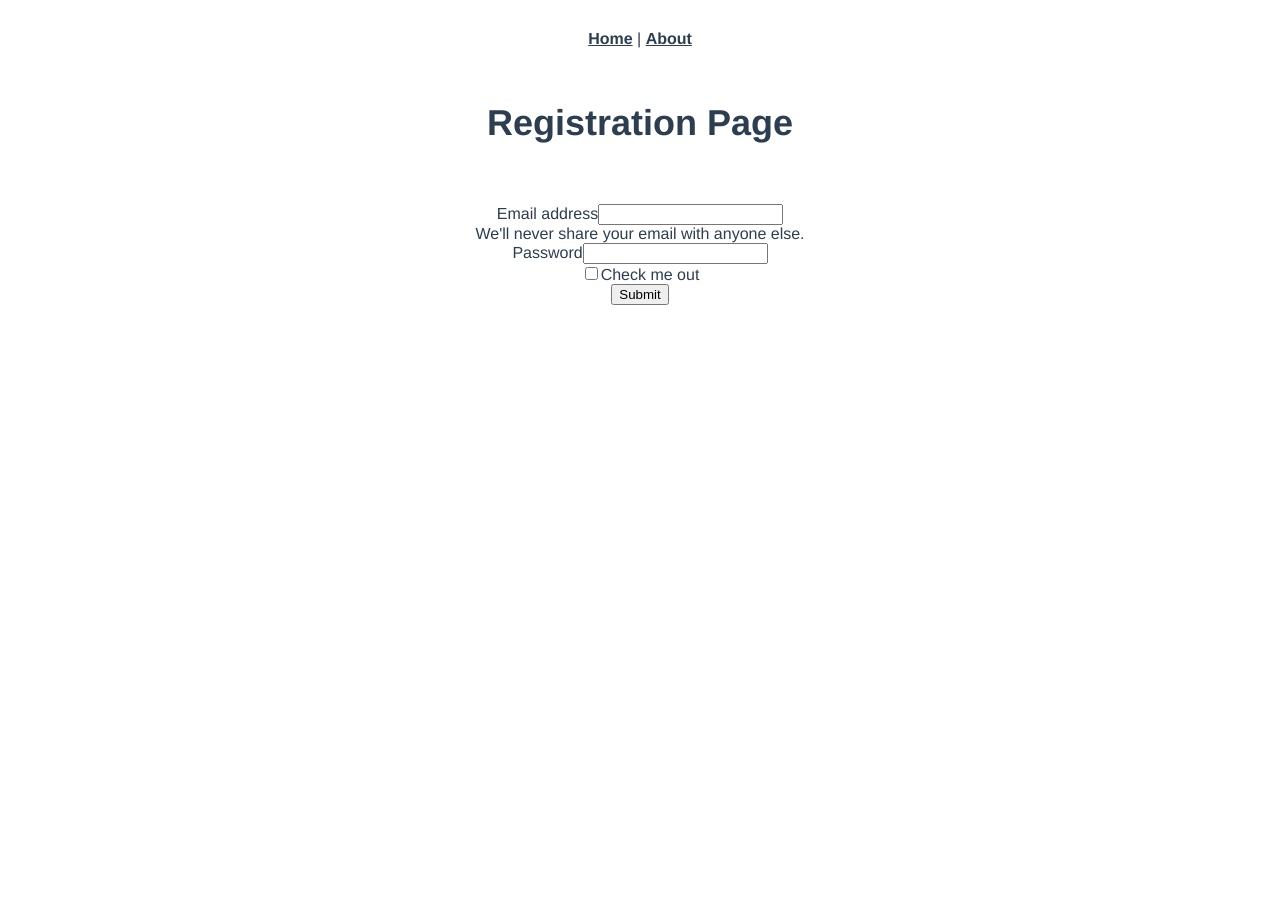
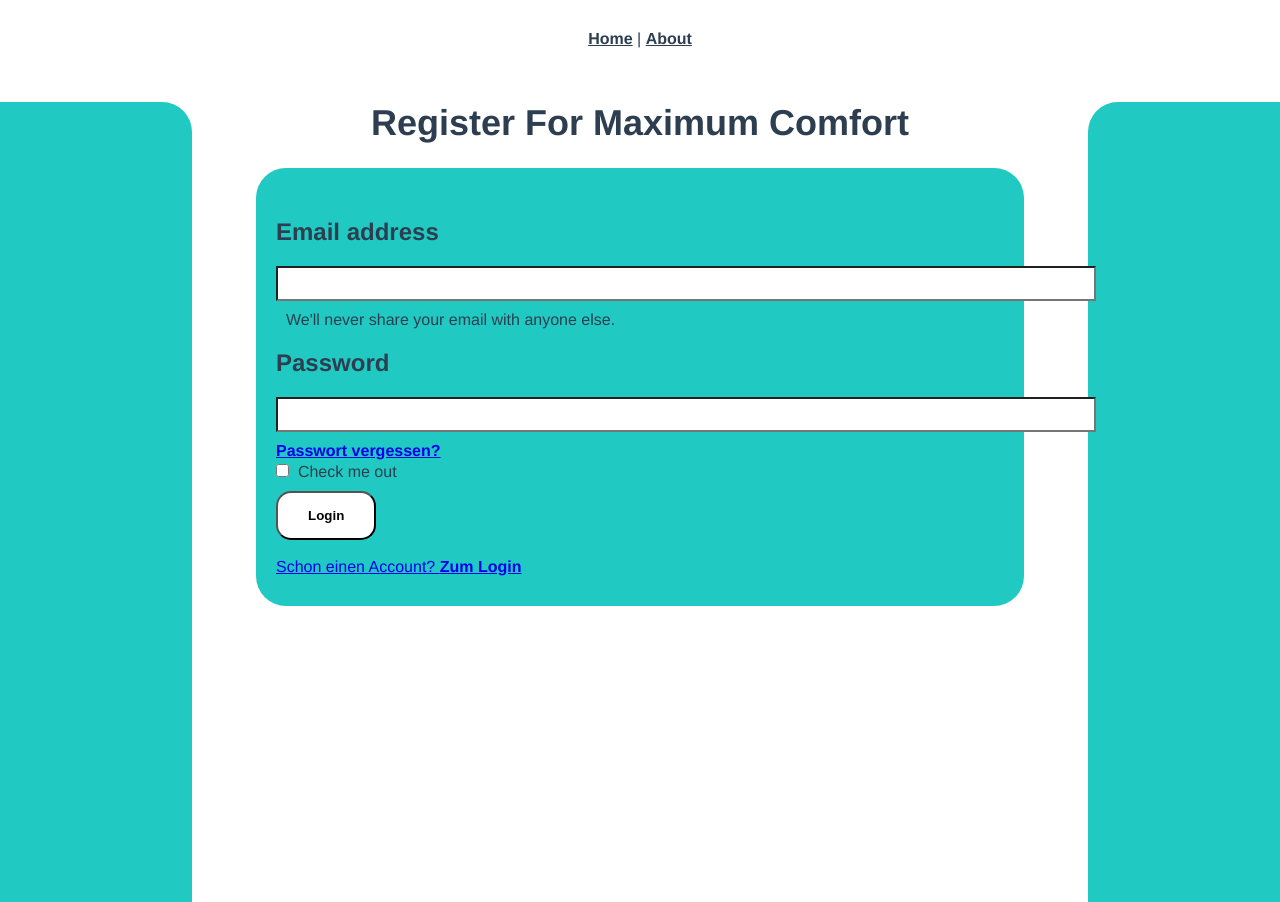
Before and after one commit to Aegid1/Webtech_Project_Frontend, a Vue app: page /registration in a window 1280 px wide. Before the commit the page ends 800 px from the top, so only its background shows below. Built offline with nearby package versions, Linux system fonts and the light colour scheme.

Commit message:
Login-Form Design + Button-Funktionalität + Links

```diff
--- a/src/views/LoginView.vue
+++ b/src/views/LoginView.vue
@@ -11,16 +11,23 @@
               <input type="email" class="InputFields" id="exampleInputEmail1" required aria-describedby="emailHelp">
               <div id="emailHelp" class="form-text">We'll never share your email with anyone else.</div>
             </div>
-              <div class="loginForm">
+            <div class="loginForm">
               <label for="exampleInputPassword1" class="Form-titles"><b><h2>Password</h2></b></label>
               <input type="password" class="InputFields" id="exampleInputPassword1" required>
             </div>
-            <div class="form-check">
-              <label class="form-check-label" for="exampleCheck1">Check me out</label>
+            <div class="ForgotPassword">
+              <a href="http://localhost:3000/login"><b>Passwort vergessen?</b></a>
+              <br>
+            </div>
+            <div class=Checkbox>
               <input type="checkbox" class="form-check-input" id="exampleCheck1">
+              <label class="form-check-label" for="exampleCheck1">&nbsp; Check me out</label></div>
+            <div class = LoginButtonDiv>
+              <button type="submit" class="LoginButton" @click="navigateToHomeView()"><b>Login</b></button>
+              <br>
+              <br>
+              <a href="http://localhost:3000/registration">Noch keinen Account? <b>Registrieren</b></a>
             </div>
-          <br>
-          <button type="submit" class="LoginButton"><b>Login</b></button>
           </div>
         </form>
       </div>
@@ -31,7 +38,13 @@
 
 <script>
 export default {
-  name: 'LoginView'
+  name: 'LoginView',
+
+  methods: {
+    navigateToHomeView () {
+      this.$router.push('/')
+    }
+  }
 }
 </script>
 
@@ -64,7 +77,7 @@ export default {
 
 .WrapperLoginForm {
   background-color: #20c9c1;
-  padding-top: 45px;
+  padding-top: 30px;
   border-radius: 30px 30px 30px 30px;
 }
 
@@ -74,9 +87,12 @@ export default {
   text-align: left;
 }
 
+.form-check-input{
+  background-color: #2c3e50;
+}
+
 .Form-titles{
-  background-color: #42b983;
- }
+}
 
 .loginForm{
   text-align: left;
@@ -84,15 +100,15 @@ export default {
 }
 
 .form-check-input{
-  margin: 5px;
+  margin: auto;
 }
 .LoginButton{
   background-color: White;
   max-width: 350px;
+  margin-top: 10px;
   padding: 15px;
-  padding-left: 25px;
-  padding-right: 25px;
-  margin: 0px;
+  padding-left: 30px;
+  padding-right: 30px;
   border-radius: 15px 15px 15px 15px;
 }
 
@@ -100,21 +116,25 @@ export default {
   padding: 1vh;
 }
 
-label{
-  width: 200px;
+.InputFields{
+  width: 100vh;
+  background-color: white;
   display: inline-block;
 }
 
-.InputFields{
-  width: 100vh;
+.ForgotPassword{
+  padding-top: 10px;
+  text-align: left;
+  padding-left: 20px;
 }
-
-.form-check{
+.Checkbox{
   text-align: left;
-  padding-left: 3vh;
+  padding-top: 3px;
+  padding-left: 20px;
 }
-
-.loginForm form-check{
-  text-align: right;
+.LoginButtonDiv{
+  text-align: left;
+  padding-left: 20px;
+  padding-bottom: 30px;
 }
 </style>
--- a/src/views/RegistrationView.vue
+++ b/src/views/RegistrationView.vue
@@ -1,28 +1,37 @@
 <template>
   <div class="container">
-    <h1>Registration Page</h1>
-    <br />
-    <br/>
-    <div class="row">
+    <div class="DivWrapper">
       <div class="firstDiv"></div>
-      <div class="col-md-6">
+      <div class="secondDiv">
         <form>
+          <h1>Register For Maximum Comfort</h1>
+          <div class ="WrapperLoginForm">
             <div class="loginForm">
-            <label for="exampleInputEmail1" class="Form-titles">Email address</label>
-            <input type="email" class="InputFields" id="exampleInputEmail1" aria-describedby="emailHelp">
+              <label for="exampleInputEmail1" class="Form-titles"><b><h2>Email address</h2></b></label>
+              <input type="email" class="InputFields" id="exampleInputEmail1" required aria-describedby="emailHelp">
               <div id="emailHelp" class="form-text">We'll never share your email with anyone else.</div>
             </div>
             <div class="loginForm">
-            <label for="exampleInputPassword1" class="Form-titles">Password</label>
-            <input type="password" class="InputFields" id="exampleInputPassword1">
+              <label for="exampleInputPassword1" class="Form-titles"><b><h2>Password</h2></b></label>
+              <input type="password" class="InputFields" id="exampleInputPassword1" required>
             </div>
-          <div class="loginForm form-check">
+            <div class="ForgotPassword">
+              <a href="http://localhost:3000/login"><b>Passwort vergessen?</b></a>
+              <br>
+            </div>
+            <div class=Checkbox>
               <input type="checkbox" class="form-check-input" id="exampleCheck1">
-            <label class="form-check-label" for="exampleCheck1">Check me out</label>
+              <label class="form-check-label" for="exampleCheck1">&nbsp; Check me out</label></div>
+            <div class = LoginButtonDiv>
+              <button type="submit" class="LoginButton"><b>Login</b></button>
+              <br>
+              <br>
+              <a href="http://localhost:3000/login">Schon einen Account? <b>Zum Login</b></a>
             </div>
-          <button type="submit" class="btn btn-primary">Submit</button>
-        </form></div>
-      <div class="firstDiv"></div>
+          </div>
+        </form>
+      </div>
+      <div class="thirdDiv"></div>
     </div>
   </div>
 </template>
@@ -35,4 +44,91 @@ export default {
 
 <style scoped>
 
+.firstDiv {
+  height: 100vh;
+  width: 15%;
+  z-index: 0;
+  border-radius: 0px 30px 0px 0px;
+  background-color: #20c9c1;
+  float: left;
+}
+
+.secondDiv{
+  width: 60%;
+  height: 0px;
+  z-index: 0;
+  margin: 0 auto;
+}
+
+.thirdDiv{
+  width: 15%;
+  height: 100vh;
+  z-index: 0;
+  border-radius: 30px 0px 0px 0px;
+  background-color: #20c9c1;
+  float: right;
+}
+
+.WrapperLoginForm {
+  background-color: #20c9c1;
+  padding-top: 30px;
+  border-radius: 30px 30px 30px 30px;
+}
+
+.form-text{
+  margin: 10px;
+  text-align: left;
+  text-align: left;
+}
+
+.form-check-input{
+  background-color: #2c3e50;
+}
+
+.Form-titles{
+}
+
+.loginForm{
+  text-align: left;
+  padding-left: 20px;
+}
+
+.form-check-input{
+  margin: auto;
+}
+.LoginButton{
+  background-color: White;
+  max-width: 350px;
+  margin-top: 10px;
+  padding: 15px;
+  padding-left: 30px;
+  padding-right: 30px;
+  border-radius: 15px 15px 15px 15px;
+}
+
+.InputFields{
+  padding: 1vh;
+}
+
+.InputFields{
+  width: 100vh;
+  background-color: white;
+  display: inline-block;
+}
+
+.ForgotPassword{
+  padding-top: 10px;
+  text-align: left;
+  padding-left: 20px;
+}
+.Checkbox{
+  text-align: left;
+  padding-top: 3px;
+  padding-left: 20px;
+}
+.LoginButtonDiv{
+  text-align: left;
+  padding-left: 20px;
+  padding-bottom: 30px;
+}
 </style>
```
Lines whose indentation alone changed are shown as unchanged.
